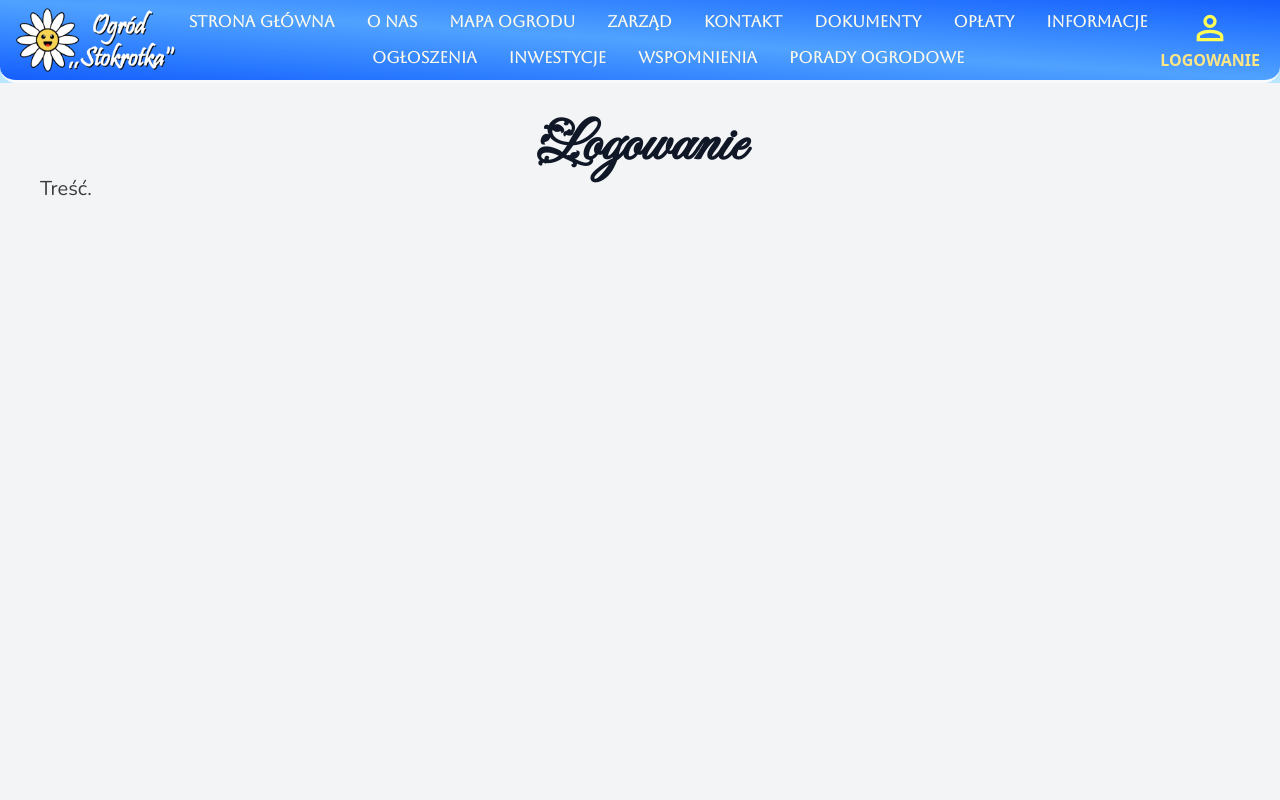
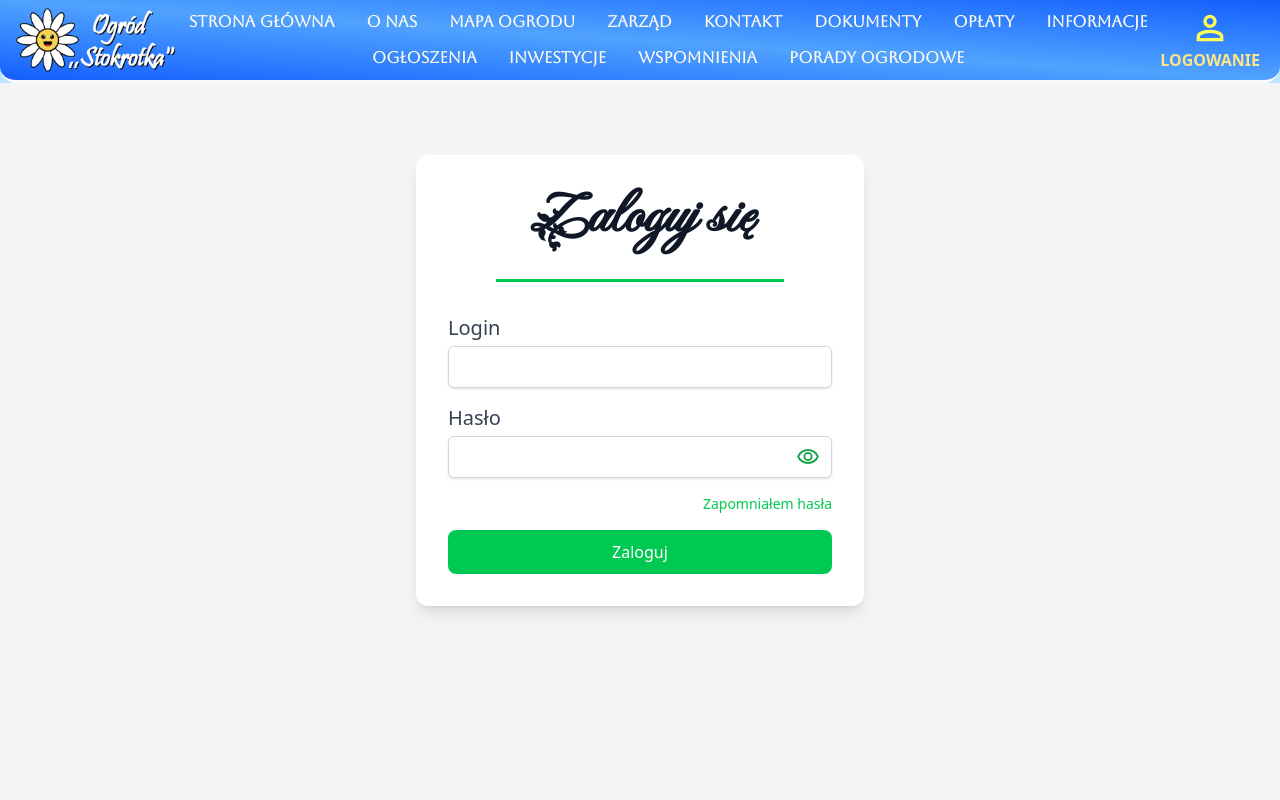
Before and after one commit to rafal-haduch/rod-stokrotka-portal, a Next.js app: page /sign-in in a window 1280 px wide. Shown: the top 800 px of the page. Built offline with nearby package versions, Linux system fonts and the light colour scheme.

Commit message:
feat: add sign in page

```diff
--- /dev/null
+++ b/app/sign-in/components/LoginForm.tsx
@@ -0,0 +1,91 @@
+'use client';
+
+import LineSeparator from '@/components/LineSeparator';
+import { useState } from 'react';
+
+export default function LoginForm() {
+    const [login, setLogin] = useState('');
+    const [password, setPassword] = useState('');
+    const [showPassword, setShowPassword] = useState(false);
+
+    const handleSubmit = (e: React.FormEvent) => {
+        e.preventDefault();
+        // add here sign-in logic, f.e. fetch into API
+        console.log({ login, password });
+    };
+
+    return (
+        <div className="max-w-md mx-auto mt-10 p-8 bg-white rounded-xl shadow-lg">
+            <h1 className=" text-center">Zaloguj się</h1>
+            <hr className="my-8 border-t-3 border-green-500 w-3/4 mx-auto" />
+            <form onSubmit={handleSubmit} className="space-y-4">
+                {/* Login */}
+                <div>
+                    <label
+                        htmlFor="login"
+                        className="block text-xl text-gray-700"
+                    >
+                        Login
+                    </label>
+                    <input
+                        type="text"
+                        id="login"
+                        value={login}
+                        onChange={(e) => setLogin(e.target.value)}
+                        required
+                        className="mt-1 block w-full px-3 py-2 border border-gray-300 rounded-md shadow-sm focus:outline-none focus:ring-green-500 focus:border-green-500"
+                    />
+                </div>
+
+                {/* Password */}
+                <div>
+                    <label
+                        htmlFor="password"
+                        className="block text-xl text-gray-700"
+                    >
+                        Hasło
+                    </label>
+                    <div className="mt-1 relative">
+                        <input
+                            type={showPassword ? 'text' : 'password'}
+                            id="password"
+                            value={password}
+                            onChange={(e) => setPassword(e.target.value)}
+                            required
+                            className="block w-full px-3 py-2 border border-gray-300 rounded-md shadow-sm focus:outline-none focus:ring-green-500 focus:border-green-500 pr-10"
+                        />
+                        <button
+                            type="button"
+                            onClick={() => setShowPassword(!showPassword)}
+                            className="absolute inset-y-0 right-0 px-3 flex items-center text-gray-500"
+                        >
+                            {showPassword ? (
+                                <img src="/visibility-off_icon.svg" />
+                            ) : (
+                                <img src="/visibility-on_icon.svg" />
+                            )}
+                        </button>
+                    </div>
+                </div>
+
+                {/* Forgot Password */}
+                <div className="flex justify-end text-sm">
+                    <a
+                        href="/forgot-password"
+                        className="text-green-500 hover:underline"
+                    >
+                        Zapomniałem hasła
+                    </a>
+                </div>
+
+                {/* Sign-in Button*/}
+                <button
+                    type="submit"
+                    className="w-full py-2 px-4 bg-green-500 text-white rounded-lg border-2 border-green-500 hover:bg-transparent hover:text-green-500 transition font-medium"
+                >
+                    Zaloguj
+                </button>
+            </form>
+        </div>
+    );
+}
--- a/app/sign-in/page.tsx
+++ b/app/sign-in/page.tsx
@@ -1,9 +1,11 @@
+import LineSeparator from '@/components/LineSeparator';
+import LoginForm from './components/LoginForm';
+
 export default function SignInPage() {
     return (
         <article className="prose mx-auto">
-            <h1>Logowanie</h1>
             <section>
-                <p>Treść.</p>
+                <LoginForm />
             </section>
         </article>
     );
```
Also changed, not shown: public/visibility-off_icon.svg (added), public/visibility-on_icon.svg (added).
